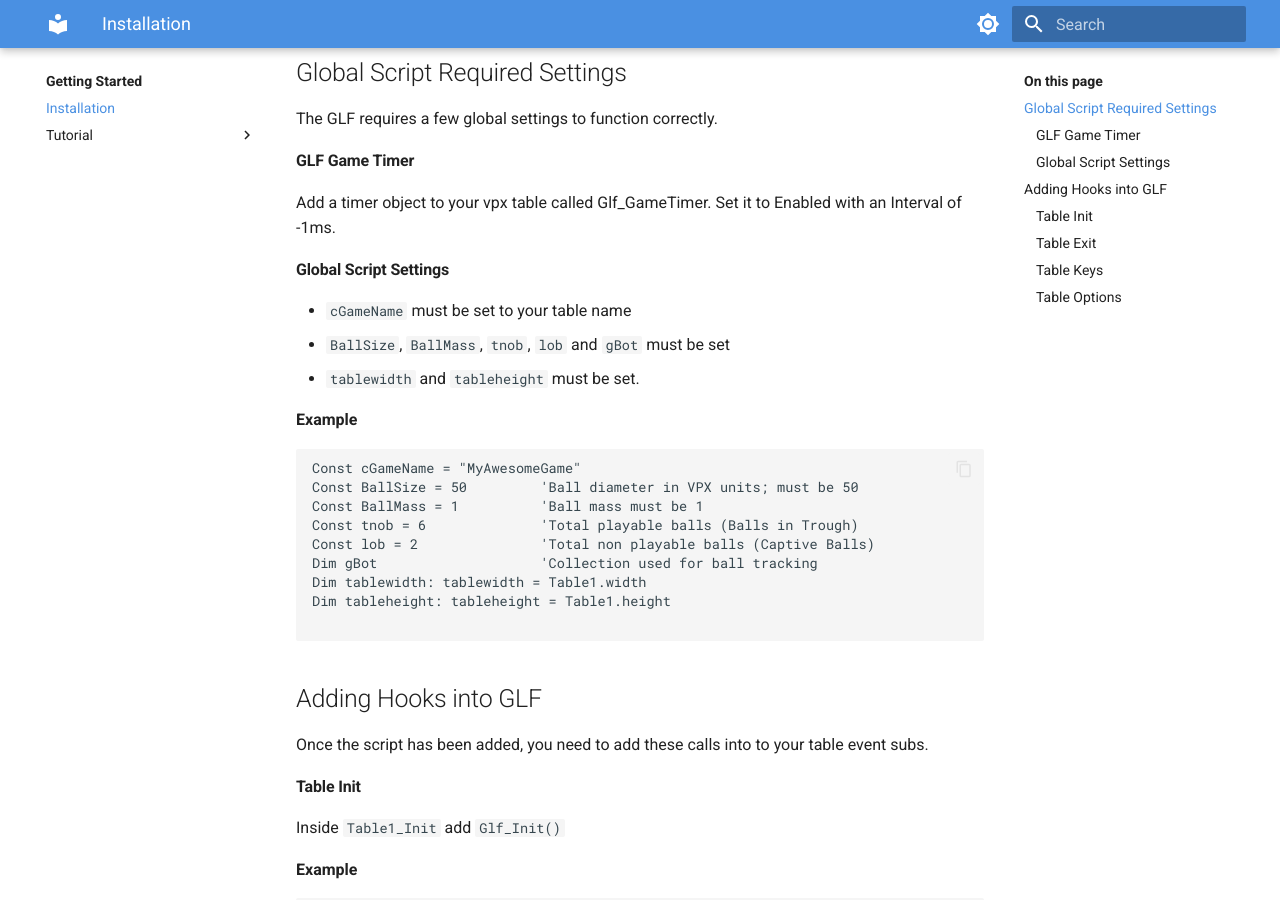
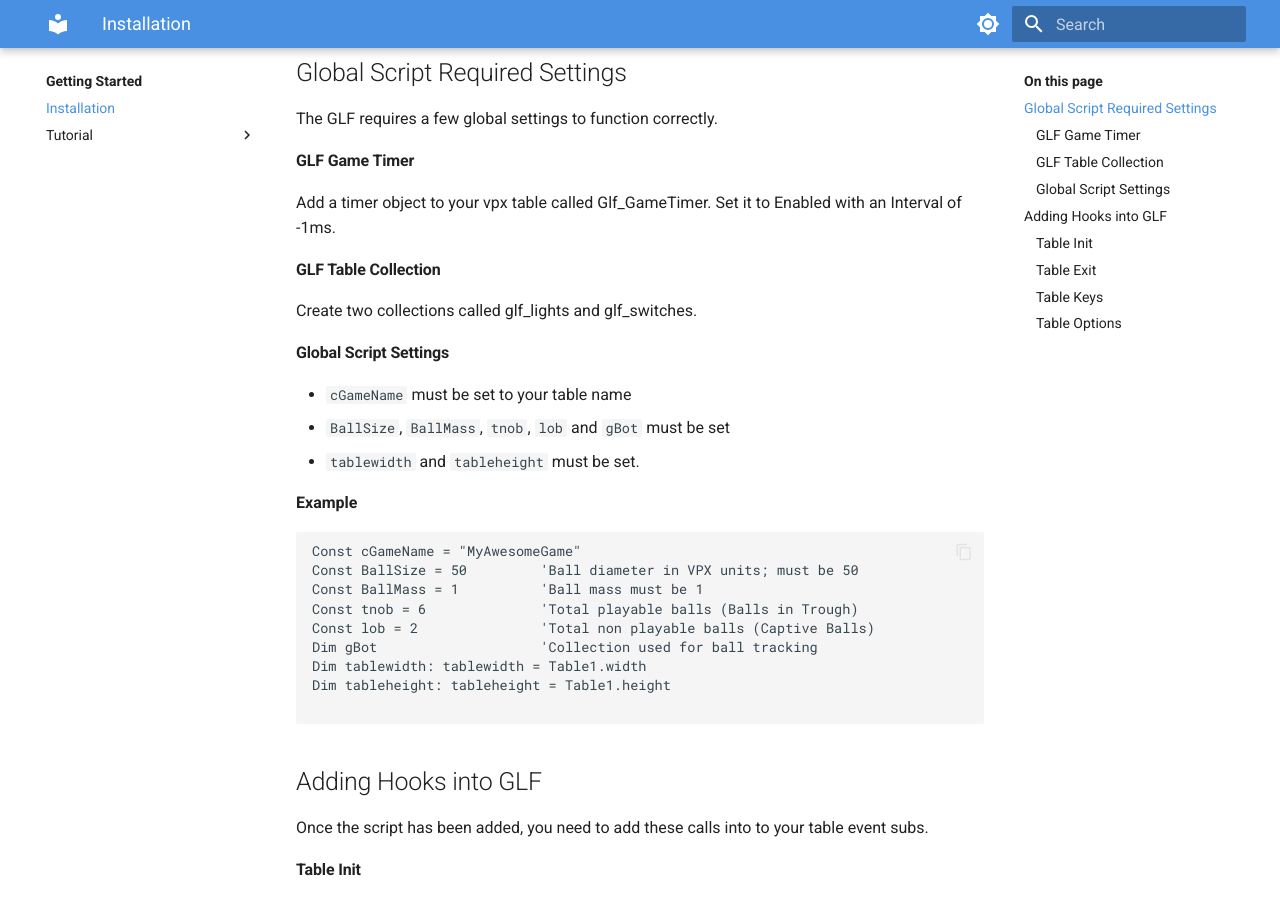
Before and after one commit to mpcarr/vpx-glf, an MkDocs documentation site: the page built from docs/installing.md, in a window 1280 px wide and 900 px high, scrolled down 305 px. Built offline with MkDocs 1.6.1 and Material for MkDocs 9.7.7, drawn with Linux system fonts in a browser that asks for light colours.

Commit message:
update tutorial

```diff
--- a/docs/installing.md
+++ b/docs/installing.md
@@ -11,6 +11,10 @@ The GLF requires a few global settings to function correctly.
 #### GLF Game Timer
 
 Add a timer object to your vpx table called Glf_GameTimer. Set it to Enabled with an Interval of -1ms.
+
+#### GLF Table Collection
+
+Create two collections called glf_lights and glf_switches.
 
 #### Global Script Settings
 
```
